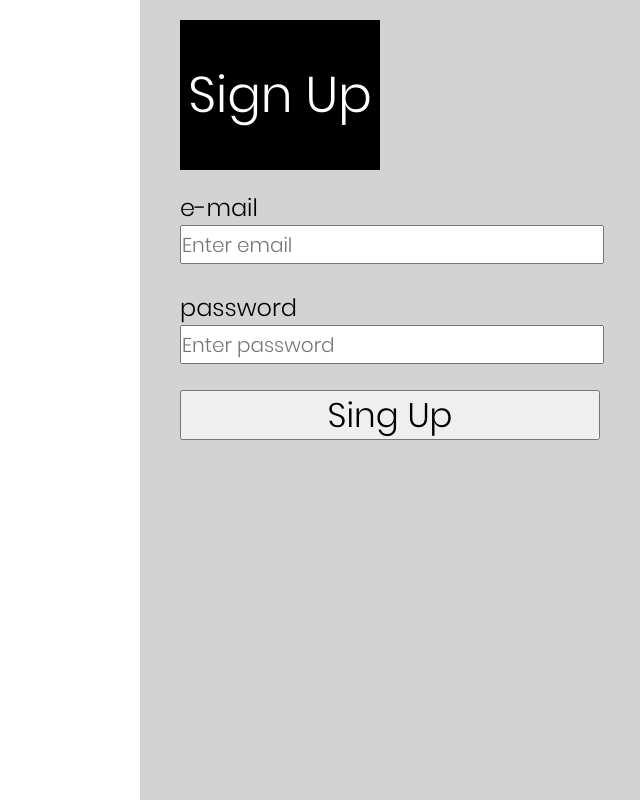
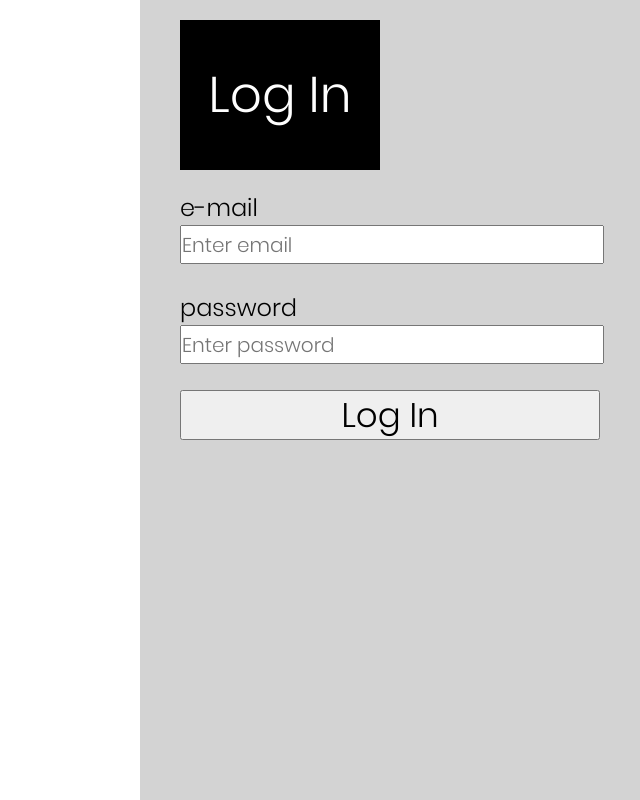
Before and after one commit to HappyCodersEMU/InventoryManagementSystem, a React (Create React App) app in the folder client/: page /login in a window 1280 px wide. Shown: the whole page, without its empty margins (640-1280 px from the left). Built offline with nearby package versions, Linux system fonts and the light colour scheme.

Commit message:
Login and Registration validation, error message, automatic redirection to login page after successful registration

```diff
--- a/client/src/hooks/http.hook.js
+++ b/client/src/hooks/http.hook.js
@@ -3,7 +3,7 @@ import {useState, useCallback} from 'react'
 export const useHttp = () => {
 
     const [loading, setLoading] = useState(false)
-    const [error, setError] = useState(null)
+    const [message, setMessage] = useState(null)
 
     const request = useCallback(async (url, method = 'GET', body = null, headers = {}) => {
 
@@ -17,22 +17,22 @@ export const useHttp = () => {
             const response = await fetch(url, { method, body, headers })
             const data = await response.json()
 
-            if (!response.ok) {
-                throw new Error(data.message || 'Что-то пошло не так')
+            setMessage(data)
+            if (data.status) {
+                window.location.href = '/login'
             }
             setLoading(false)
-
             return data
 
         } catch (e) {
             setLoading(false)
-            setError(e.message)
+            setMessage(e.message)
             throw e
         }
     }, [])
 
-    const clearError = useCallback(() => setError(null), [])
+    const clearMessage = useCallback(() => setMessage(null), [])
 
-    return { loading, request, error, clearError }
+    return { loading, request, message, clearMessage }
 
 }
--- /dev/null
+++ b/client/src/hooks/message.hook.js
@@ -0,0 +1,9 @@
+import {useCallback} from 'react'
+
+export const useMessage = () => {
+    return useCallback((text, block) => {
+        if (text.message && block) {
+            block.innerHTML = text.message
+        }
+    }, [])
+}
--- a/client/src/pages/Auth/LoginPage.js
+++ b/client/src/pages/Auth/LoginPage.js
@@ -1,14 +1,24 @@
-import React, {useContext, useState} from 'react'
+import React, {useContext, useEffect, useState} from 'react'
 import {useHttp} from '../../hooks/http.hook';
 import {AuthContext} from '../../context/auth.context';
+import {useMessage} from "../../hooks/message.hook";
 
 export const LoginPage = () => {
     const auth = useContext(AuthContext)
-    const { loading, request, error, clearError } = useHttp()
+    const { loading, request, message, clearMessage } = useHttp()
     const [form, setForm] = useState({
         email: '',
         password: ''
     })
+
+    const alertMessage = useMessage()
+
+    useEffect(() => {
+        if (message) {
+            alertMessage(message, document.querySelector('.errorHandler'))
+        }
+        clearMessage()
+    }, [message, alertMessage, clearMessage])
 
     const changeHandler = event => {
         setForm({...form, [event.target.name]: event.target.value })
@@ -27,7 +37,7 @@ export const LoginPage = () => {
                 <div className="login-container">
                     <div className="login-box">
                         <div className="login-logo-box">
-                            Sign Up
+                            Log In
                         </div>
                         <div className="login-input-group">
                             <label className="login-input-label" htmlFor="email">e-mail</label>
@@ -49,10 +59,10 @@ export const LoginPage = () => {
                                    onChange={changeHandler}
                             />
                         </div>
-
+                        <div className="errorHandler"></div>
                         <div className="login-input-group">
-                            <button className="login-button" onClick={loginHandler} >
-                                Sing Up</button>
+                            <button className="login-button" disabled={loading} onClick={loginHandler} >
+                                Log In</button>
                         </div>
                     </div>
                 </div>
--- a/client/src/pages/Auth/RegisterPage.js
+++ b/client/src/pages/Auth/RegisterPage.js
@@ -1,15 +1,26 @@
-import React, {useState} from 'react'
-import {useHttp} from "../../hooks/http.hook";
+import React, {useEffect, useState} from 'react'
+import {useHttp} from "../../hooks/http.hook"
+import {useMessage} from "../../hooks/message.hook"
 
 export const RegisterPage = () => {
 
-    const { loading, request, error, clearError } = useHttp()
+    const { loading, request, message, clearMessage } = useHttp()
     const [form, setForm] = useState({
         email: '',
         name: '',
         surname: '',
-        password: ''
+        password: '',
+        conPassword: ''
     })
+
+    const alertMessage = useMessage()
+
+    useEffect(() => {
+        if (message) {
+            alertMessage(message, document.querySelector('.errorHandler'))
+        }
+        clearMessage()
+    }, [message, alertMessage, clearMessage])
 
     const changeHandler = event => {
         setForm({...form, [event.target.name]: event.target.value })
@@ -20,6 +31,7 @@ export const RegisterPage = () => {
             const data = await request('/api/auth/register', 'POST', {...form})
         } catch (e) {}
     }
+
 
     return (
         <div>
@@ -73,10 +85,12 @@ export const RegisterPage = () => {
                                    name="conPassword"
                                    id="conPassword"
                                    type="password"
+                                   onChange={changeHandler}
                             />
                         </div>
+                        <div className="errorHandler"></div>
                         <div className="login-input-group">
-                            <button className="login-button" onClick={registerHandler} >
+                            <button className="login-button" disabled={loading} onClick={registerHandler} >
                                 Sing Up</button>
                         </div>
                     </div>
```
Also changed, not shown: 1 other file (tests, documents, lock files or other folders).
